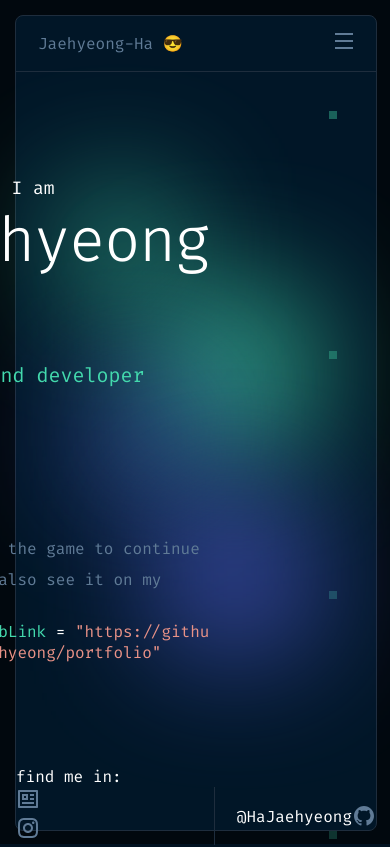
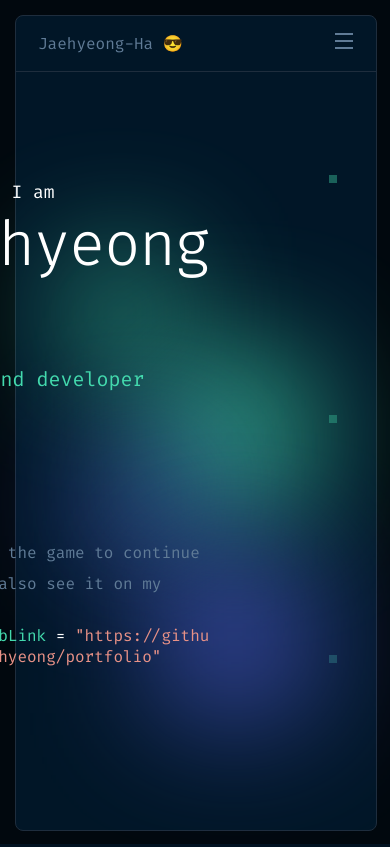
Before and after one commit to HaJaehyeong/portfolio, a Next.js app: page / in a window 390 px wide. Shown: the top 847 px of the page. Built offline with nearby package versions, Linux system fonts and the light colour scheme.

Commit message:
HAJAE-11 modify main page: footer move to pane

```diff
--- a/src/app/page.module.scss
+++ b/src/app/page.module.scss
@@ -96,15 +96,15 @@
   .code {
     color: var(--secondary-blue);
 
-    .valiable {
+    &__valiable {
       color: var(--accent-green);
     }
 
-    .equal {
+    &__equal {
       color: var(--secondary-white);
     }
 
-    .value {
+    &__value {
       color: var(--accent-red);
       cursor: pointer;
       word-break: break-all;
@@ -232,6 +232,10 @@
   .game-box {
     display: none;
   }
+
+  .code {
+    margin-bottom: 120px;
+  }
 }
 
 /* Tablet */
--- a/src/app/page.tsx
+++ b/src/app/page.tsx
@@ -26,12 +26,12 @@ const Home: React.FC = () => {
 
         <label className={styles['comment']}>{'// complete the game to continue'}</label>
         <label className={styles['comment']}>{'// you can also see it on my Github page'}</label>
-        <div className={styles.code}>
+        <div className={styles['code']}>
           <label>const</label>
-          <label className={styles.valiable}> githubLink</label>
-          <label className={styles.equal}> = </label>
+          <label className={styles['code__valiable']}> githubLink</label>
+          <label className={styles['code__equal']}> = </label>
           <a href="https://github.com/HaJaehyeong/portfolio" target="_blank">
-            <label className={styles.value}>{'"https://github.com/HaJaehyeong/portfolio"'}</label>
+            <label className={styles['code__value']}>{'"https://github.com/HaJaehyeong/portfolio"'}</label>
           </a>
         </div>
       </div>
--- a/src/ui/footer/footer.module.scss
+++ b/src/ui/footer/footer.module.scss
@@ -1,4 +1,4 @@
-.footer-wrapper {
+.footer {
   display: flex;
   flex-direction: row;
   align-items: center;
@@ -11,9 +11,8 @@
 
   color: var(--secondary-gray);
   font-size: 16px;
-}
 
-.find-me {
+  &__find-me {
     display: flex;
     align-items: center;
 
@@ -24,17 +23,19 @@
     border-right: solid 1px var(--line);
   }
 
-.social-icon-wrapper {
-  display: flex;
-  flex-direction: row;
-}
-
-.others {
+  &__others {
     display: flex;
     flex-direction: row;
 
     justify-content: space-between;
     width: 100%;
+  }
+}
+
+.social-icon-wrapper {
+  display: flex;
+  flex-direction: row;
+  align-items: center;
 }
 
 .social-icon {
@@ -48,3 +49,23 @@
   padding: 0 0 0 22px;
   border-left: solid 1px var(--line);
 }
+
+@media screen and (max-width: 767px) {
+  .footer {
+    &__find-me {
+      width: 300px;
+    }
+  }
+
+  .github {
+    display: none;
+  }
+}
+
+@media screen and (min-width: 768px) and (max-width: 1023px) {
+  .footer {
+    &__find-me {
+      width: 150px;
+    }
+  }
+}
--- a/src/ui/footer/footer.tsx
+++ b/src/ui/footer/footer.tsx
@@ -1,12 +1,24 @@
+'use client';
 import { SOCIAL_MEDIAS, SocialMediaType } from '@/types/constants';
 import SocialMedia from '../social-media/social-media';
 import styles from './footer.module.scss';
+import useWindowSize from '@/hooks/useWindowSize';
 
-const Footer: React.FC = () => {
+type FooterProps = {
+  isShow?: boolean;
+};
+
+const Footer: React.FC<FooterProps> = ({ isShow = false }) => {
+  const { width } = useWindowSize();
+
+  // NOTE(hajae): tablet보다 작을 때만 메뉴아이콘 표시 위해
+  const isTabletSize = width > 767;
+
   return (
-    <div className={styles.footerWrapper}>
-      <div className={styles.findMe}>find me in: </div>
-      <div className={styles.others}>
+    (isTabletSize || isShow) && (
+      <div className={styles['footer']}>
+        <div className={styles['footer__find-me']}>find me in: </div>
+        <div className={styles['footer__others']}>
           <div className={styles.socialIconWrapper}>
             {SOCIAL_MEDIAS.map((media, index) => (
               <div key={index} className={styles.socialIcon}>
@@ -19,6 +31,7 @@ const Footer: React.FC = () => {
           </div>
         </div>
       </div>
+    )
   );
 };
 
--- a/src/ui/header-menu/header-menu.module.scss
+++ b/src/ui/header-menu/header-menu.module.scss
@@ -18,6 +18,10 @@
   top: 100%;
   left: 0;
 
+  display: flex;
+  flex-direction: column;
+  justify-content: space-between;
+
   width: 100%;
   height: 0;
 
@@ -25,7 +29,12 @@
   transition: all 0.3s ease;
 
   background-color: var(--primary-black-2);
+  border-bottom-right-radius: 8px;
+  border-bottom-left-radius: 8px;
   z-index: -99;
+
+  &__wrapper {
+  }
 
   &__item {
     padding: 16px 20px;
--- a/src/ui/header-menu/header-menu.tsx
+++ b/src/ui/header-menu/header-menu.tsx
@@ -4,6 +4,7 @@ import styles from './header-menu.module.scss';
 import { useEffect, useState } from 'react';
 import { TABS } from '@/types/constants';
 import Link from 'next/link';
+import Footer from '../footer/footer';
 
 const HeaderMenu: React.FC = () => {
   const [isMenuOpen, setIsMenuOpen] = useState<boolean>(false);
@@ -20,6 +21,7 @@ const HeaderMenu: React.FC = () => {
     <div>
       <RiMenuLine className={styles['header-menu']} onClick={handleToggleMenu} />
       <div className={`${styles['pane']} ${isMenuOpen ? styles['show'] : ''}`}>
+        <div className={styles['pane__wrapper']}>
           {TABS.map((tab, index) => (
             <Link href={tab.pathname} key={tab.tabName + index} onClick={handleCloseMenu}>
               <div className={styles['pane__item']}>_{tab.tabName}</div>
@@ -29,6 +31,10 @@ const HeaderMenu: React.FC = () => {
             _contact-me
           </div>
         </div>
+        <div>
+          <Footer isShow={true} />
+        </div>
+      </div>
     </div>
   );
 };
```
Lines whose indentation alone changed are shown as unchanged.
